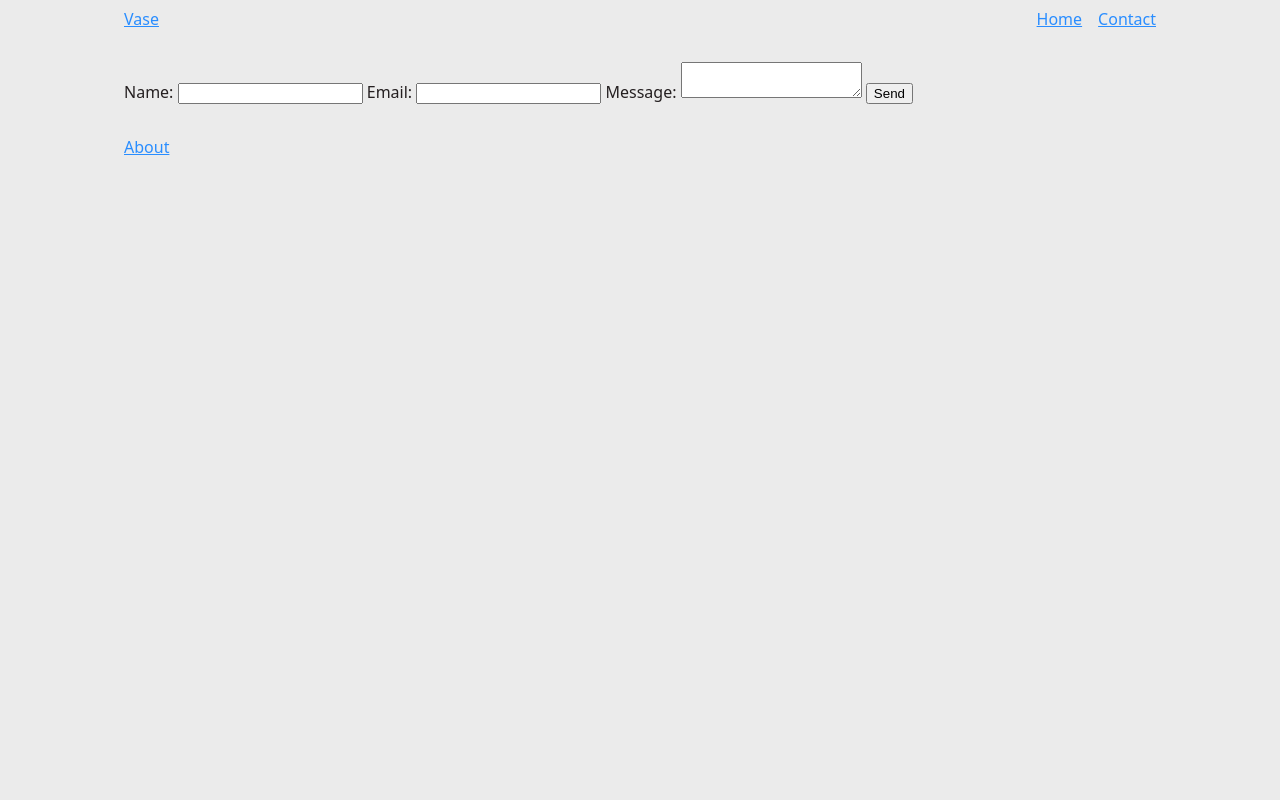
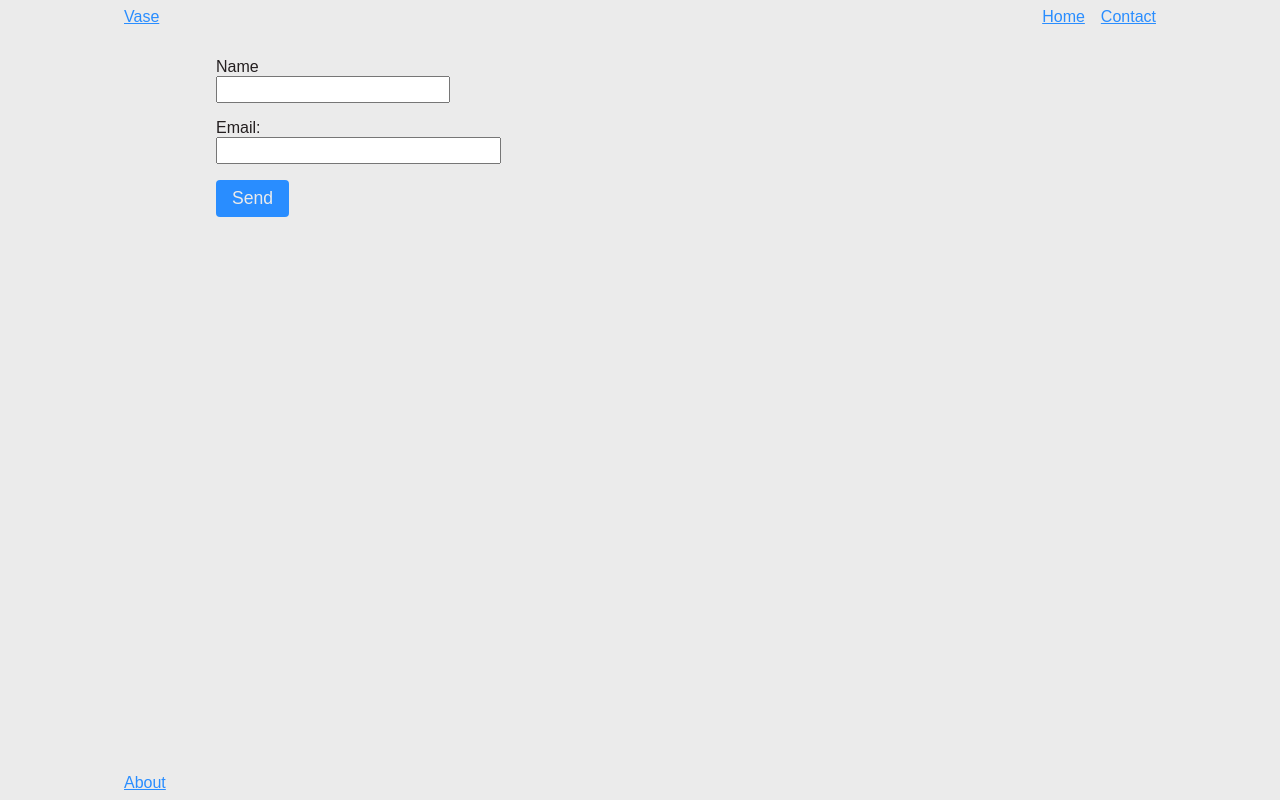
Before and after one commit to dlnr/vase, a website: page src/contact/index.html in a window 1280 px wide. Drawn offline with Linux system fonts and the light colour scheme.

Commit message:
Some cleanup and form

```diff
--- a/src/contact/index.html
+++ b/src/contact/index.html
@@ -1,14 +1,14 @@
-<!DOCTYPE html>
+<!doctype html>
 <html lang="en">
 	<head>
 		<title>Contact - Vase</title>
-	<meta charset="UTF-8">
-	<meta name="viewport" content="width=device-width, initial-scale=1">
-	<meta name="mobile-web-app-capable" content="yes">
-    <meta name="theme-color" content="Canvas">
-    <meta name="description" content="🙂">
+		<meta charset="UTF-8" />
+		<meta name="viewport" content="width=device-width, initial-scale=1" />
+		<meta name="mobile-web-app-capable" content="yes" />
+		<meta name="theme-color" content="Canvas" />
+		<meta name="description" content="🙂" />
 		<meta name="view-transition" content="same-origin" />
-	<link rel="stylesheet" href="/css/style.css">
+		<link rel="stylesheet" href="/css/style.css" />
 		<script src="/js/index.js" type="module"></script>
 	</head>
 	<body>
@@ -22,13 +22,32 @@
 			</header>
 			<main>
 				<form action="/contact/" method="post">
-          <label for="name">Name:</label>
-          <input type="text" id="name" name="name" required>
+					<div>
+						<label for="name">Name</label>
+						<input
+							type="text"
+							id="name"
+							name="name"
+							size="20"
+							required
+						/>
+					</div>
+
+					<div>
 						<label for="email">Email:</label>
-          <input type="email" id="email" name="email" required>
-          <label for="message">Message:</label>
-          <textarea id="message" name="message" required></textarea>
+						<input
+							type="email"
+							size="25"
+							id="email"
+							name="email"
+							required
+						/>
+					</div>
+
+					<div>
 						<button type="submit">Send</button>
+					</div>
+				</form>
 			</main>
 			<footer>
 				<a href="#">About</a>
--- a/src/css/style.css
+++ b/src/css/style.css
@@ -11,6 +11,7 @@
 	--foreground: var(--dark);
 
 	--link-color: hwb(212 16% 0%);
+	--border-radius: 0.25rem;
 }
 
 @media (prefers-color-scheme: dark) {
@@ -22,15 +23,16 @@
 }
 
 @view-transition {
-   navigation: auto;
+	navigation: auto;
 }
 
 html {
-	font-family: system-ui, sans-serif;
+	font-family: sans-serif;
 	scroll-behavior: smooth;
 }
 
 body {
+	display: grid;
 	margin: 0;
 	padding: 0;
 	background-color: var(--background);
@@ -40,6 +42,7 @@ body {
 
 	> div {
 		display: grid;
+		grid-template-rows: auto 1fr auto;
 		grid-template-columns: repeat(4, 1fr);
 		gap: var(--spacer-3);
 
@@ -54,7 +57,9 @@ header {
 	justify-content: space-between;
 }
 
-header, main, footer {
+header,
+main,
+footer {
 	grid-column: span 4;
 	grid-template-columns: subgrid;
 	padding-inline: var(--spacer-3);
@@ -66,6 +71,9 @@ header, main, footer {
 }
 
 main {
+	display: grid;
+	grid-template-columns: subgrid;
+
 	> img {
 		color: var(--foreground);
 		max-inline-size: 100%;
@@ -82,3 +90,37 @@ nav {
 	justify-content: flex-end;
 	gap: var(--spacer-3);
 }
+
+form {
+	border: none;
+	display: flex;
+	flex-direction: column;
+	gap: var(--spacer-3);
+
+	label {
+		display: block;
+	}
+
+	input,
+	textarea {
+		max-inline-size: 100%;
+		font-size: 1.1rem;
+	}
+
+	@media screen and (min-width: 768px) {
+		grid-column: 2 / 10;
+	}
+}
+
+button,
+input[type="submit"],
+input[type="button"] {
+	background-color: var(--link-color);
+	color: var(--background);
+	display: inline-block;
+	border: 0;
+	padding: var(--spacer-2) var(--spacer-3);
+	cursor: pointer;
+	border-radius: var(--border-radius);
+	font-size: 1.1rem;
+}
--- a/src/js/index.js
+++ b/src/js/index.js
@@ -1,3 +1 @@
-console.log('Hello, world!');
-
-console.log('ok')
+console.log("Hello, world!")
```
Also changed, not shown: package.json (+5 -5 lines), src/index.html (+8 -8 lines), vite.config.js (+9 -10 lines), README.md, 2 other files. Lines whose indentation alone changed are shown as unchanged.
